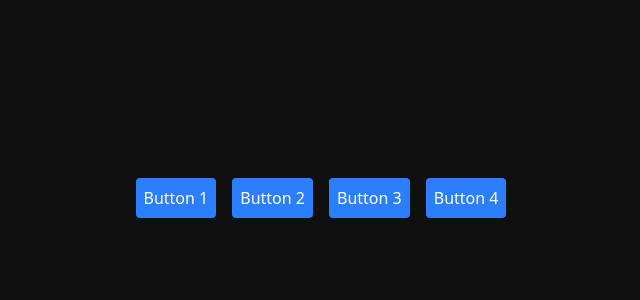
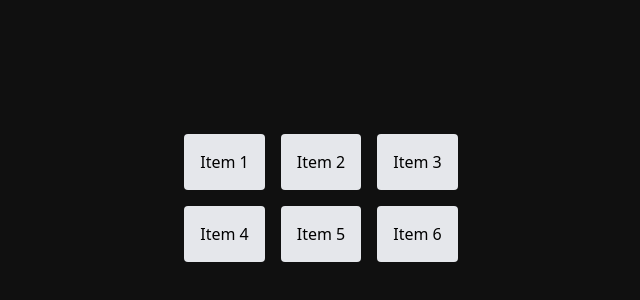
Before and after one commit to Tamalckb531/Learning-Motion, a Next.js app in the folder demos/: page / in a window 1280 px wide. Shown: the part 202-502 px from the top of the page, without its empty margins (319-959 px from the left). Built offline with nearby package versions, Linux system fonts and the light colour scheme.

Commit message:
Staggered -> add Staggered grid layout

```diff
--- a/demos/src/app/page.tsx
+++ b/demos/src/app/page.tsx
@@ -9,8 +9,8 @@ export default function Home() {
     <div className="">
       {/* <StaggeredList /> */}
       {/* <StaggeredImageGal /> */}
-      <StaggeredBtnPress />
-      {/* <StaggeredGridLayout /> */}
+      {/* <StaggeredBtnPress /> */}
+      <StaggeredGridLayout />
       {/* <StaggeredTextReveal /> */}
     </div>
   );
--- a/demos/src/projects/Stagger/StaggeredGridLayout.tsx
+++ b/demos/src/projects/Stagger/StaggeredGridLayout.tsx
@@ -1,7 +1,32 @@
 import React from "react";
+import * as motion from "motion/react-client";
+
+const items = ["Item 1", "Item 2", "Item 3", "Item 4", "Item 5", "Item 6"];
+
+const staggeredVariants = {
+  hidden: { opacity: 0 },
+  visible: { opacity: 1 },
+};
 
 const StaggeredGridLayout = () => {
-  return <div>StaggeredGridLayout</div>;
+  return (
+    <motion.div
+      className=" grid grid-cols-3 gap-4"
+      initial="hidden"
+      animate="visible"
+      variants={{ visible: { transition: { staggerChildren: 0.2 } } }}
+    >
+      {items.map((item, index) => (
+        <motion.div
+          key={index}
+          variants={staggeredVariants}
+          className=" p-4 bg-gray-200 rounded"
+        >
+          {item}
+        </motion.div>
+      ))}
+    </motion.div>
+  );
 };
 
 export default StaggeredGridLayout;
```
